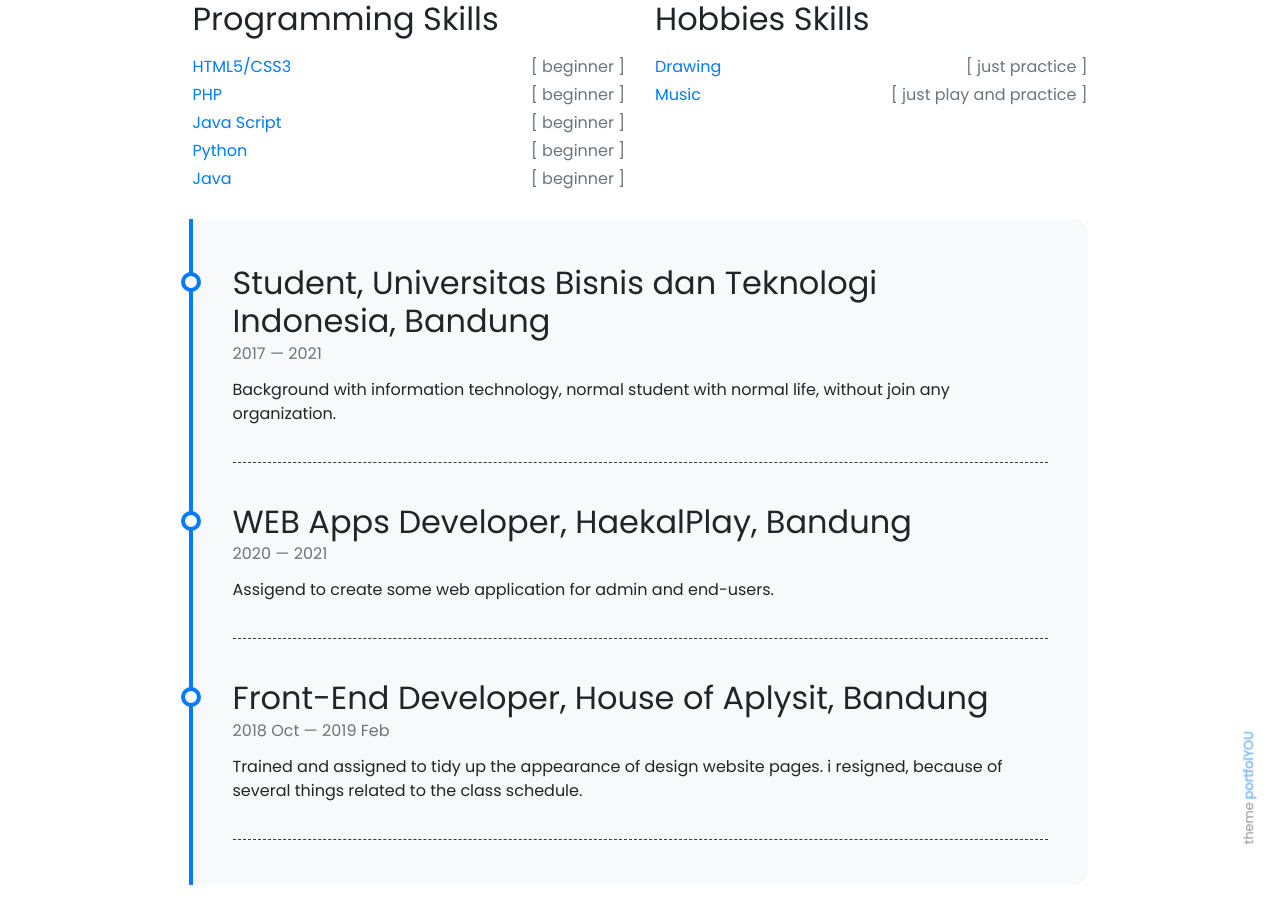
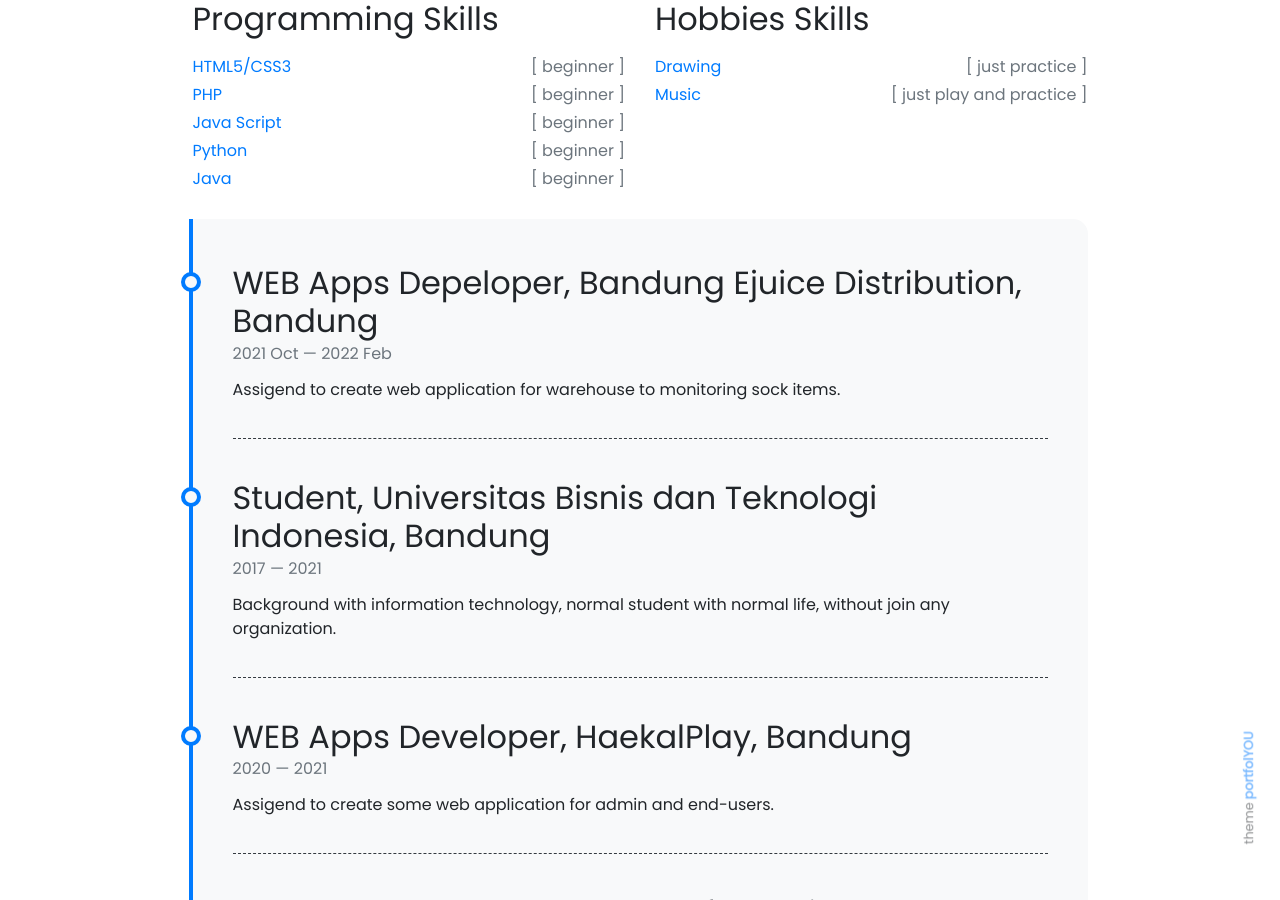
Before and after one commit to IlyanAzaLun/ilyanazalun.github.io, a Jekyll site: the page built from pages/about.md, in a window 1280 px wide and 900 px high, scrolled down 354 px. Built offline with Jekyll 4.4.1, drawn with Linux system fonts in a browser that asks for light colours; nearby versions of some CDN libraries; emoji names are drawn with the system emoji font.

Commit message:
'update'

```diff
--- a/_data/timeline.yml
+++ b/_data/timeline.yml
@@ -1,3 +1,8 @@
+- title: WEB Apps Depeloper, Bandung Ejuice Distribution, Bandung
+  from: 2021 Oct
+  to: 2022 Feb
+  description: Assigend to create web application for warehouse to monitoring sock items.
+
 - title: Student, Universitas Bisnis dan Teknologi Indonesia, Bandung
   from: 2017
   to: 2021
```
